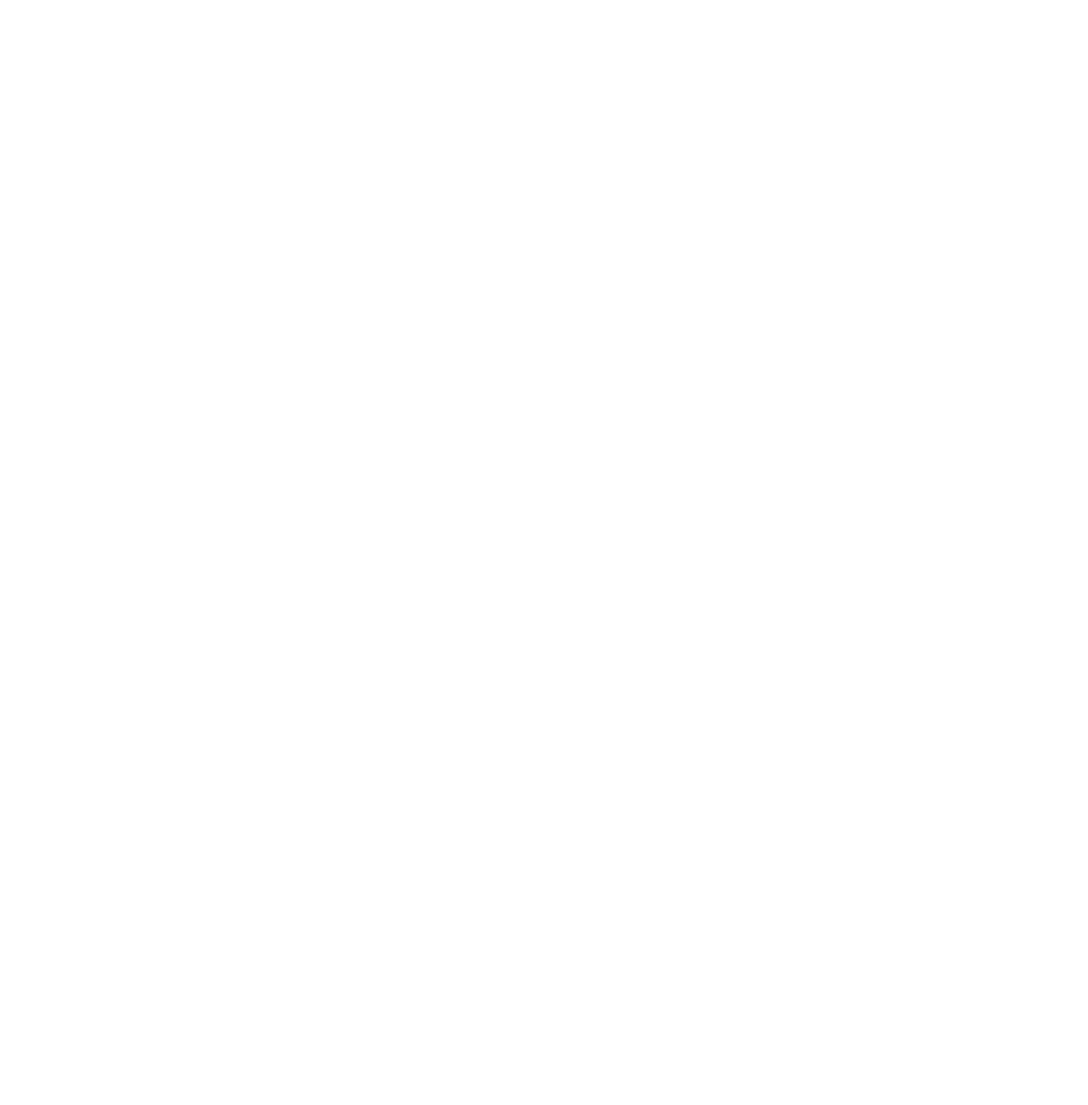
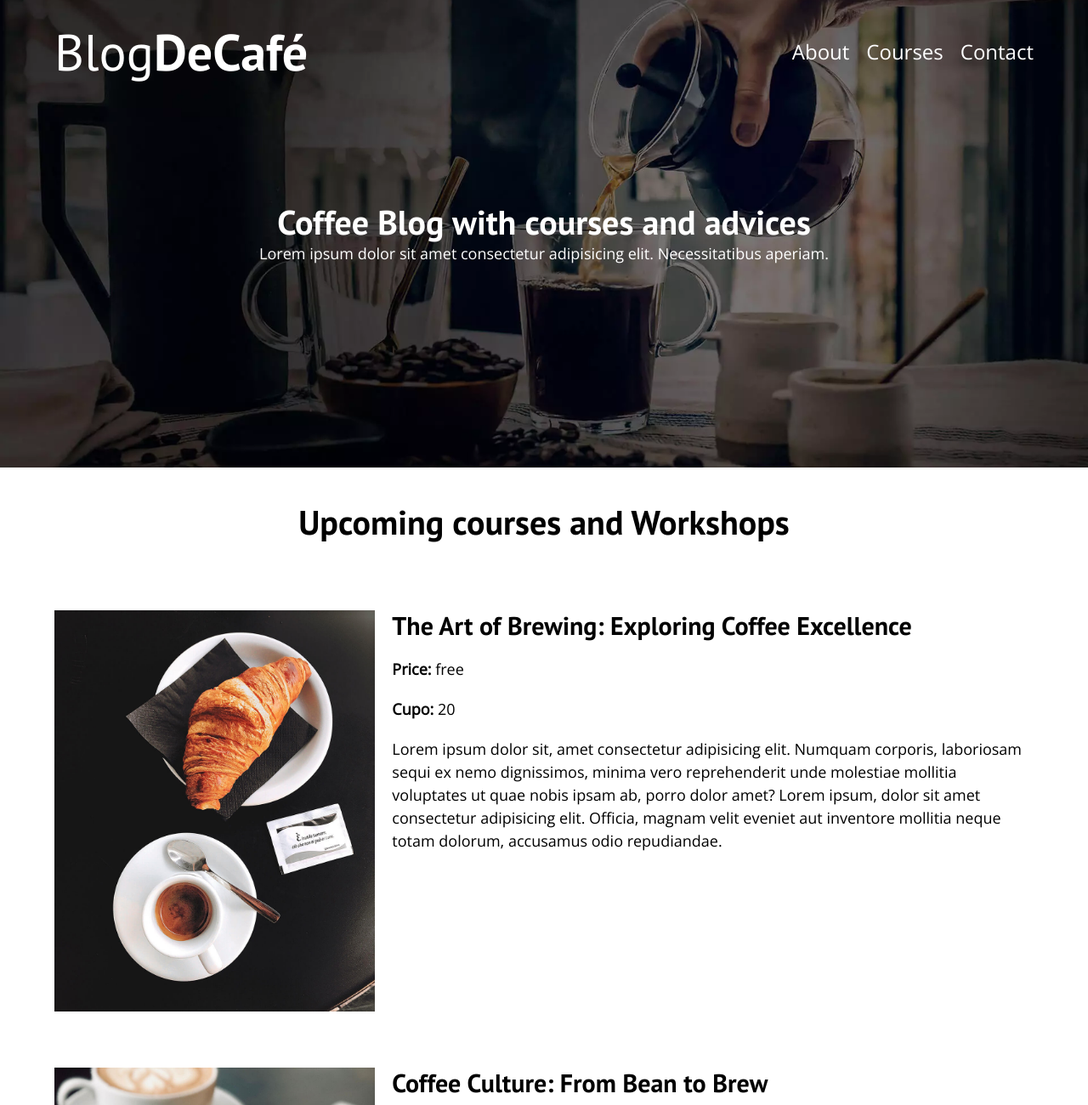
Before and after one commit to Leyva9/Static-Projects, a plain HTML site: page blogCoffee/courses.html in a window 1280 px wide. Shown: the top 1300 px of the page at 85% size. Before the commit the page ends 800 px from the top, so only its background shows below. Drawn offline with nearby package versions, Linux system fonts and the light colour scheme.

Commit message:
Courses page added with css

```diff
--- a/blogCoffee/courses.html
+++ b/blogCoffee/courses.html
@@ -0,0 +1,97 @@
+<!DOCTYPE html>
+<html lang='es'>
+    <!-- Head -->
+    <head>
+        <!-- Metadatos -->
+        <meta charset='UTF-8'>
+        <meta name='viewport' content='width=device-width, initial-scale=1.0'>
+        <meta name='description' content='SEO description'>
+        <meta name='keywords' content='HTML, CSS, Java Script, React'>
+        <meta name='robot' content='index, follow'>
+        <!-- Título -->
+        <title>Web Title</title>
+        <!-- Favicon -->
+        <link rel='icon' type='image/x-icon' href='./img/logo.png'>
+        <!-- Styles -->
+        <link rel='preload' href='https://necolas.github.io/normalize.css/8.0.1/normalize.css' as='style'>
+        <link rel='stylesheet' href='https://necolas.github.io/normalize.css/8.0.1/normalize.css'>
+        <link rel='preload' href='css/style.css' as='style'>
+        <link rel='stylesheet' href='css/style.css'>
+        <!-- Fonts -->
+        <link rel="preconnect" href="https://fonts.googleapis.com">
+        <link rel="preconnect" href="https://fonts.gstatic.com" crossorigin>
+        <link href="https://fonts.googleapis.com/css2?family=Open+Sans&family=PT+Sans:wght@400;700&display=swap" rel="stylesheet">
+        <!-- Script -->
+        <script src='./js/main.js'></script>
+    </head>
+    <body>
+        <!-- Header -->
+        <header class="header">
+            <div class="container">
+                <div class="navBar">
+                    <a class="navBar__brand" href="index.html"><h1 class="brand">Blog<span>DeCafé</span></h1></a>
+                    <nav class="navigation">
+                        <a class="navigation__link" href="about.html">About</a>
+                        <a class="navigation__link" href="courses.html">Courses</a>
+                        <a class="navigation__link" href="contact.html">Contact</a>
+                    </nav>
+                </div>
+                <div class="header__text">
+                    <h2>Coffee Blog with courses and advices</h2>
+                    <p>Lorem ipsum dolor sit amet consectetur adipisicing elit. Necessitatibus aperiam.</p>
+                </div>
+            </div>
+        </header>
+        <!-- Main -->
+        <main class="container">
+            <!-- Courses -->
+            <section class="courses-container">
+                <h2 class="courses-title">Upcoming courses and Workshops</h2>
+                <article class="course courses-grid">
+                    <div class="course__img">
+                        <img src="./img/curso1.jpg" alt="course image">
+                    </div>
+                    <div class="course__text">
+                        <h3>The Art of Brewing: Exploring Coffee Excellence</h3>
+                        <p>Price: <span>free</span></p>
+                        <p>Cupo: <span>20</span></p>
+                        <p>Lorem ipsum dolor sit, amet consectetur adipisicing elit. Numquam corporis, laboriosam sequi ex nemo dignissimos, minima vero reprehenderit unde molestiae mollitia voluptates ut quae nobis ipsam ab, porro dolor amet? Lorem ipsum, dolor sit amet consectetur adipisicing elit. Officia, magnam velit eveniet aut inventore mollitia neque totam dolorum, accusamus odio repudiandae.</p>
+                    </div>
+                </article>
+                <article class="course courses-grid">
+                    <div class="course__img">
+                        <img src="./img/curso2.jpg" alt="course image">
+                    </div>
+                    <div class="course__text">
+                        <h3>Coffee Culture: From Bean to Brew</h3>
+                        <p>Price: <span>free</span></p>
+                        <p>Cupo: <span>20</span></p>
+                        <p>Lorem ipsum dolor sit, amet consectetur adipisicing elit. Numquam corporis, laboriosam sequi ex nemo dignissimos, minima vero reprehenderit unde molestiae mollitia voluptates ut quae nobis ipsam ab, porro dolor amet? Lorem ipsum, dolor sit amet consectetur adipisicing elit. Officia, magnam velit eveniet aut inventore mollitia neque totam dolorum, accusamus odio repudiandae.</p>
+                    </div>
+                </article>
+                <article class="course courses-grid">
+                    <div class="course__img">
+                        <img src="./img/curso3.jpg" alt="course image">
+                    </div>
+                    <div class="course__text">
+                        <h3>A World of Aromas: Coffee Tasting Adventures</h3>
+                        <p>Price: <span>free</span></p>
+                        <p>Cupo: <span>20</span></p>
+                        <p>Lorem ipsum dolor sit, amet consectetur adipisicing elit. Numquam corporis, laboriosam sequi ex nemo dignissimos, minima vero reprehenderit unde molestiae mollitia voluptates ut quae nobis ipsam ab, porro dolor amet? Lorem ipsum, dolor sit amet consectetur adipisicing elit. Officia, magnam velit eveniet aut inventore mollitia neque totam dolorum, accusamus odio repudiandae.</p>
+                    </div>
+                </article>
+            </section>
+        </main>
+        <!-- Footer -->
+        <footer class="footer">
+            <div class="navBar container">
+                <a class="navBar__brand" href="index.html"><h1 class="brand">Blog<span>DeCafé</span></h1></a>
+                <nav class="navigation">
+                    <a class="navigation__link" href="about.html">About</a>
+                    <a class="navigation__link" href="courses.html">Courses</a>
+                    <a class="navigation__link" href="contact.html">Contact</a>
+                </nav>
+            </div>
+        </footer>
+    </body>
+</html>
--- a/blogCoffee/css/style.css
+++ b/blogCoffee/css/style.css
@@ -55,8 +55,6 @@ h4 { font-size: 2.6rem; }
 
 .text-center { text-align: center; }
 
-.d-flex { display: flex; }
-
 /* Header */
 .header {
     min-height: 55rem;
@@ -105,15 +103,18 @@ h4 { font-size: 2.6rem; }
         flex-direction: column;
         align-items: center;
     }
+
     .navigation {
         margin-top: 3rem;
         flex-direction: column;
         text-align: center;
         gap: 1rem;
     }
+
     .navigation__link {
         font-size: 2.2rem;
     }
+
     .header__text {
         margin-top: 6rem;
     }
@@ -194,6 +195,7 @@ h4 { font-size: 2.6rem; }
         border: none;
         padding: 0;
     }
+
     .shop-item__button { border-radius: 1rem; }
 }
 
@@ -210,6 +212,7 @@ h4 { font-size: 2.6rem; }
 .about__text { font-size: 1.6rem; }
 
 .about__img { margin-bottom: 1rem; }
+
 @media (min-width: 768px) {
     .about-title { text-align: center; }
     .about-grid {
@@ -221,6 +224,33 @@ h4 { font-size: 2.6rem; }
     .about__img { grid-area: img; }
     .about__text { grid-area: txt; }
 }
+
 @media (min-width: 992px) {
     .about__text { font-size: 1.9rem; }
 }
+
+/* Courses */
+.courses-title {
+    text-align: center;
+    margin-block: 4rem;
+}
+
+.courses-container {
+    display: grid;
+    row-gap: 4rem;
+}
+
+@media (min-width: 768px) {
+    .courses-grid {
+        display: grid;
+        grid-template-areas: "img txt";
+        grid-template-columns: 1fr 2fr;
+        gap: 2rem;
+    }
+}
+
+.course p:not(:last-child) { font-weight: bold; }
+
+.course p span { font-weight: normal; }
+
+.course *:not(:last-child) { margin-bottom: 2rem; }
```
